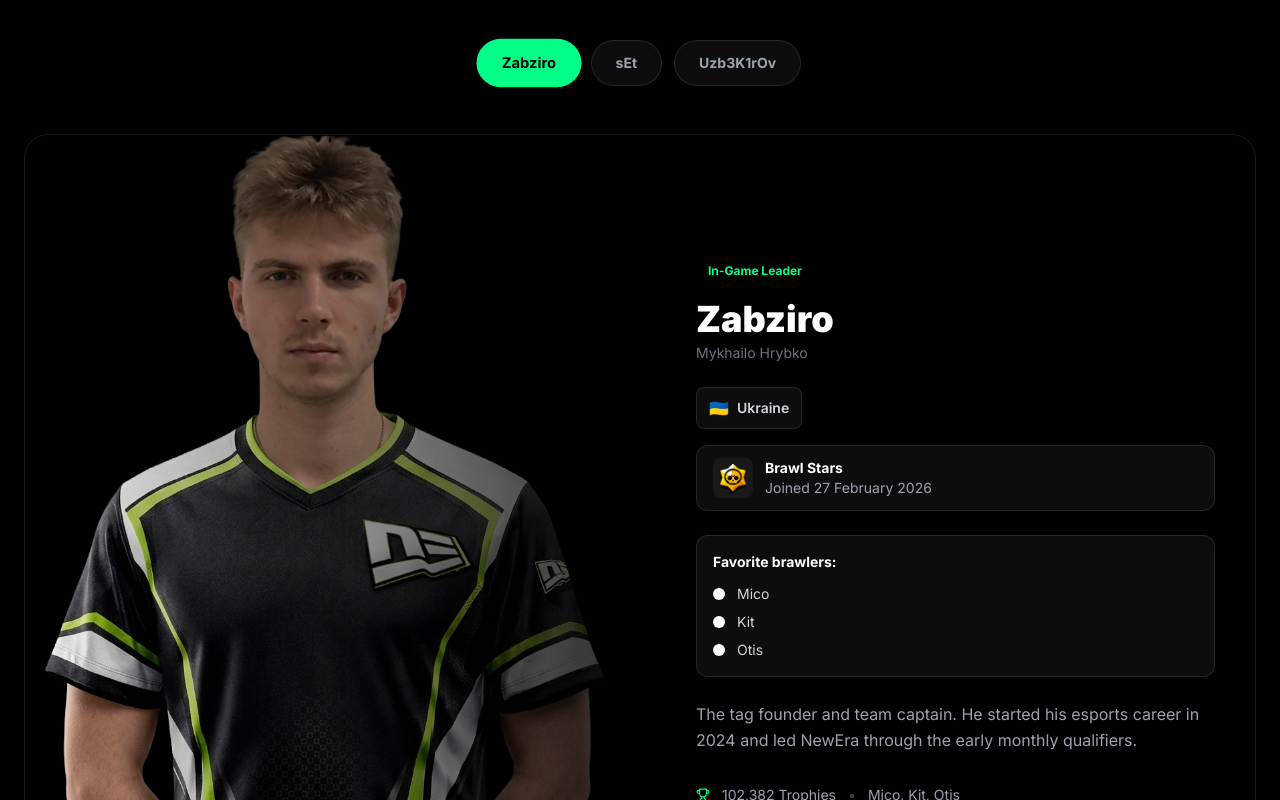
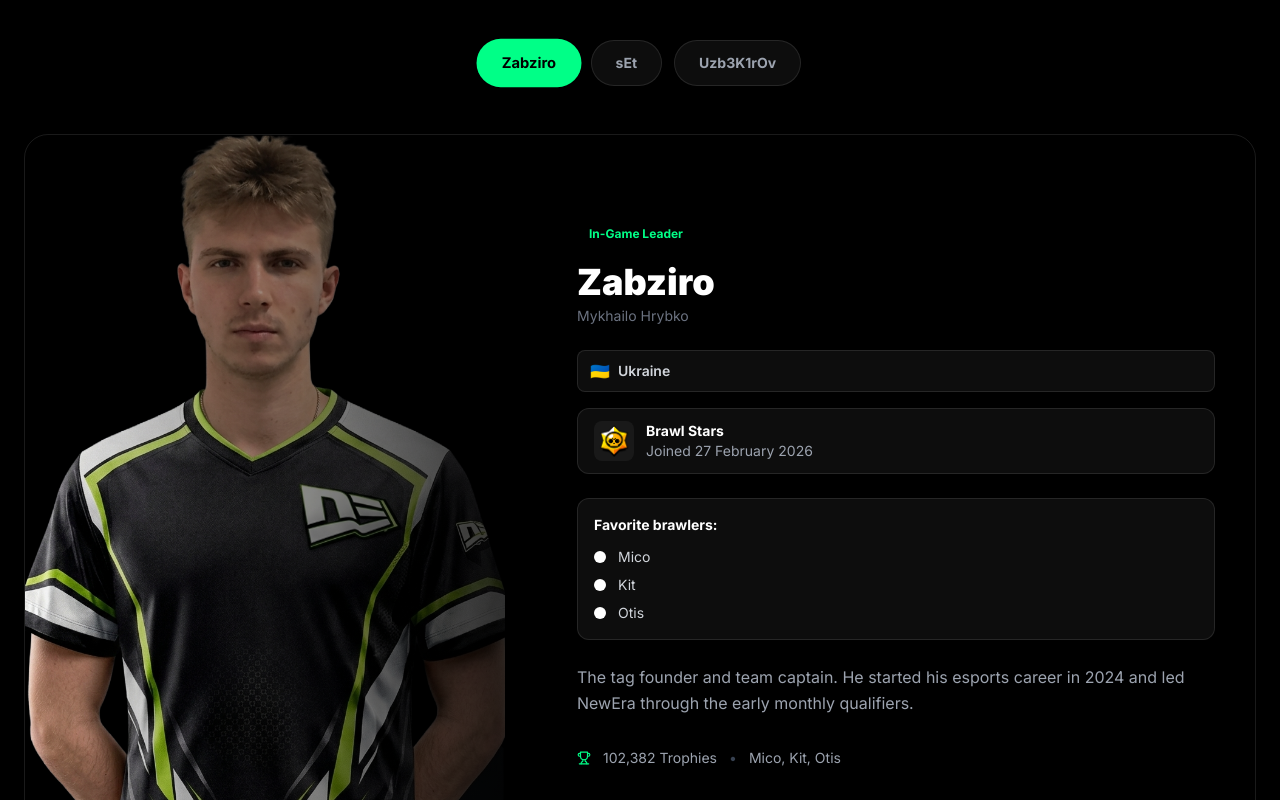
Before and after one commit to Hrybkozab/NewEra-site, a React (Vite) app: page /#/team in a window 1280 px wide. Shown: the part 760-1560 px from the top of the page. Built offline with nearby package versions, Linux system fonts and the light colour scheme; a web font is replaced by a local one.

Commit message:
Fix team spotlight card size

```diff
--- a/src/pages/Team.tsx
+++ b/src/pages/Team.tsx
@@ -35,7 +35,7 @@
     favoriteBrawlers: ["Mico", "Kit", "Otis"],
     bio: "The tag founder and team captain. He started his esports career in 2024 and led NewEra through the early monthly qualifiers.",
     img: "/images/team/player-image3.png.png",
-    color: "rgba(0, 255, 135, 1)",
+    color: "rgb(0, 255, 135)",
     position: "center top"
   },
   {
@@ -142,8 +142,8 @@
           </div>
 
           {players[activePlayer] && (
-            <div className="grid items-center gap-8 overflow-hidden rounded-3xl border border-white/10 bg-white/3 md:grid-cols-2">
-              <div className="relative h-80 min-h-[320px] md:h-full">
+            <div className="grid min-h-[720px] items-stretch gap-8 overflow-hidden rounded-3xl border border-white/10 bg-white/3 md:grid-cols-[minmax(0,480px)_1fr]">
+              <div className="relative h-80 min-h-[320px] md:h-[720px]">
                 <img
                   src={players[activePlayer].img}
                   alt={players[activePlayer].tag}
@@ -153,7 +153,7 @@
                 <div className="absolute inset-0 hidden bg-gradient-to-r from-transparent to-black/80 md:block" />
                 <div className="absolute inset-0 bg-gradient-to-t from-black/80 to-transparent md:hidden" />
               </div>
-              <div className="p-8 md:p-10">
+              <div className="flex h-full flex-col justify-center p-8 md:p-10">
                 <div
                   className="mb-4 inline-block rounded-full px-3 py-1 text-xs font-bold"
                   style={{
```
